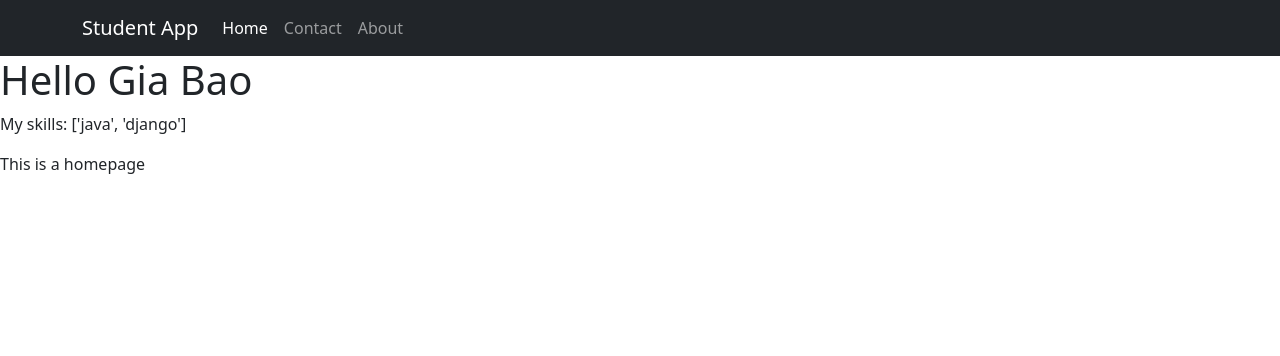
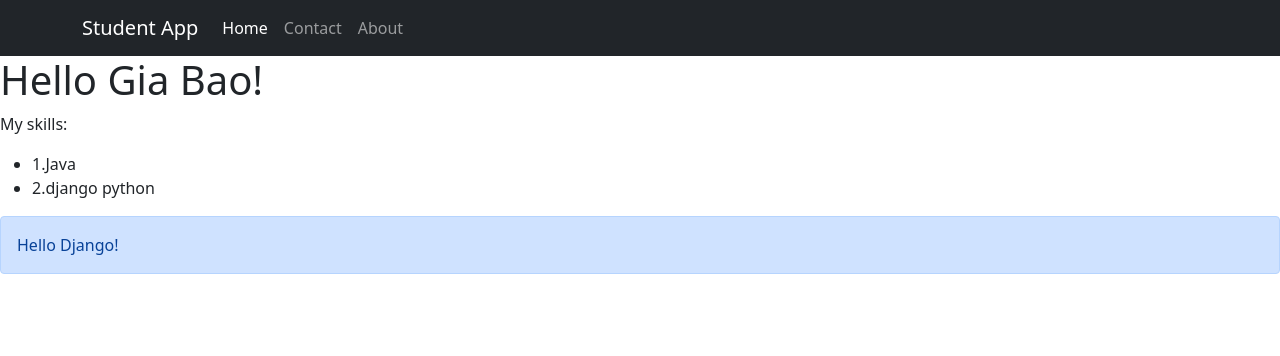
Before and after one commit to giabao2807/django-student-app-mvt, a Django app: page / in a window 1280 px wide. Shown: the top 356 px of the page. Run offline with Django 4.2, Linux system fonts and the light colour scheme.

Commit message:
using template in app and project level

```diff
--- /dev/null
+++ b/api_student/templates/detail.html
@@ -0,0 +1,5 @@
+{%  extends 'base.html' %}
+
+{% block content %}
+    <h1>Hello {{ student.name|capfirst|default:'World' }}!</h1>
+{% endblock %}
--- /dev/null
+++ b/api_student/urls.py
@@ -0,0 +1,6 @@
+from django.urls import path
+from .views import detail_view
+
+urlpatterns = [
+    path('detail', detail_view, {})
+]
--- a/pages/templates/home.html
+++ b/pages/templates/home.html
@@ -1,11 +1,16 @@
 
 {%  extends 'base.html' %}
 {%  block content %}
-    {% if name %}
-        <h1>Hello {{ name }}</h1>
-        <p>My skills: {{ skills }}</p>
-    {% else %}
-        <h1>Hello word</h1>
-    {%  endif %}
-    <p>This is a homepage</p>
+    <h1>Hello {{ name|capfirst|default:' World'}}!</h1>
+    <p>My skills: </p>
+    <ul>
+        {% for skill in skills %}
+            {% if skill == 'django' %}
+                <li> {{ forloop.counter }}.{{ skill| add:' python' }}</li>
+            {% else %}
+                <li> {{ forloop.counter }}.{{ skill | capfirst }}</li>
+            {% endif %}
+        {%  endfor %}
+    </ul>
+    {{ content | safe }}
 {% endblock %}
--- a/pages/views.py
+++ b/pages/views.py
@@ -6,7 +6,8 @@ from django.shortcuts import render
 def home_view(request):
     context = {
         'name': 'Gia Bao',
-        'skills': ['java', 'django']
+        'skills': ['java', 'django'],
+        'content': '<div class="alert alert-primary" role="alert">Hello Django!</div>'
     }
     return render(request, 'home.html', context)
 
--- a/student/urls.py
+++ b/student/urls.py
@@ -18,5 +18,6 @@ from django.urls import path, include
 
 urlpatterns = [
     path('', include('pages.urls')),
+    path('student/', include('api_student.urls')),
     path('admin/', admin.site.urls),
 ]
```
Also changed, not shown: api_student/views.py (+11 -0 lines), student/views.py (added), templates/base.html (renamed from pages/templates/base.html).
